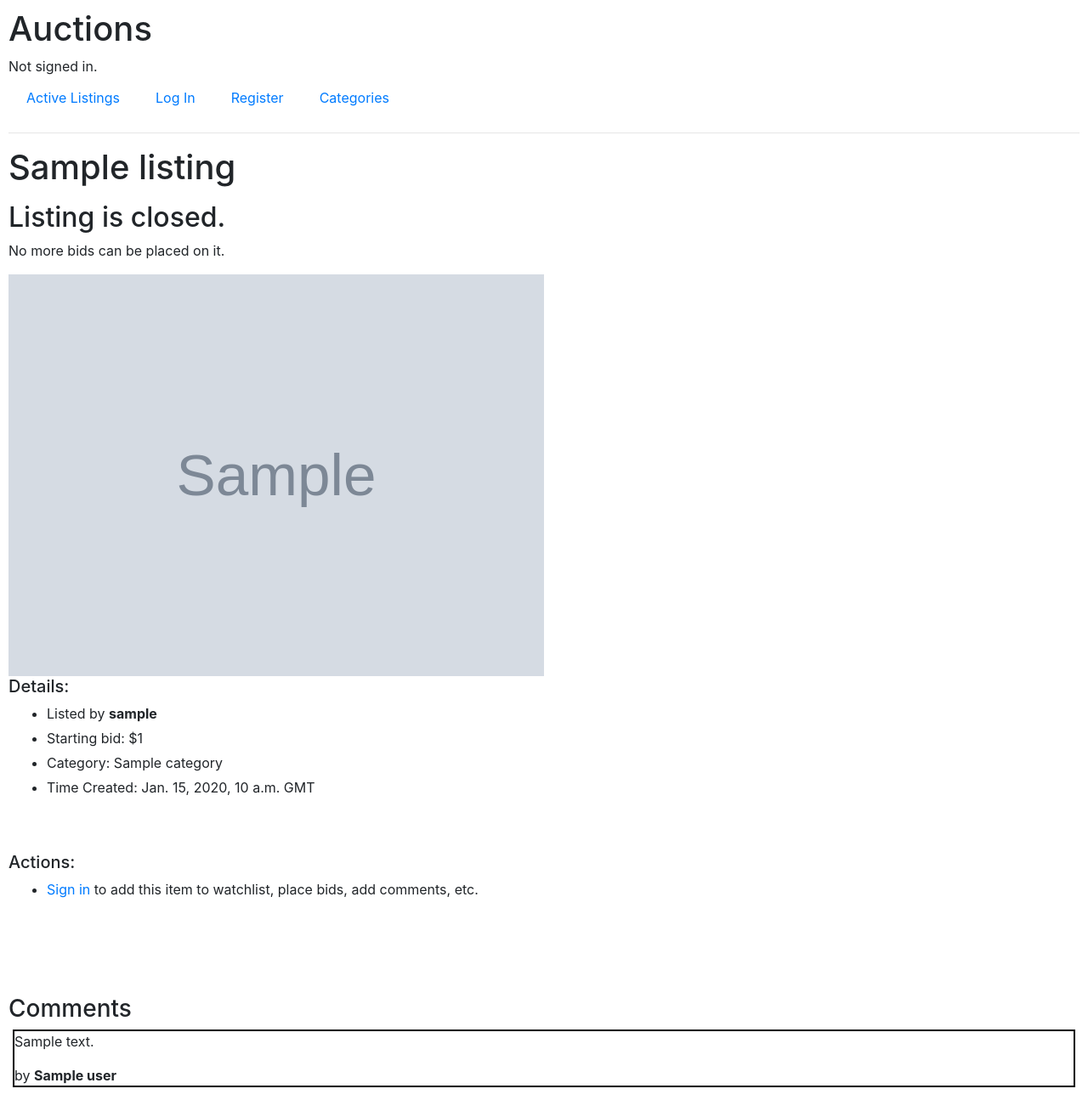
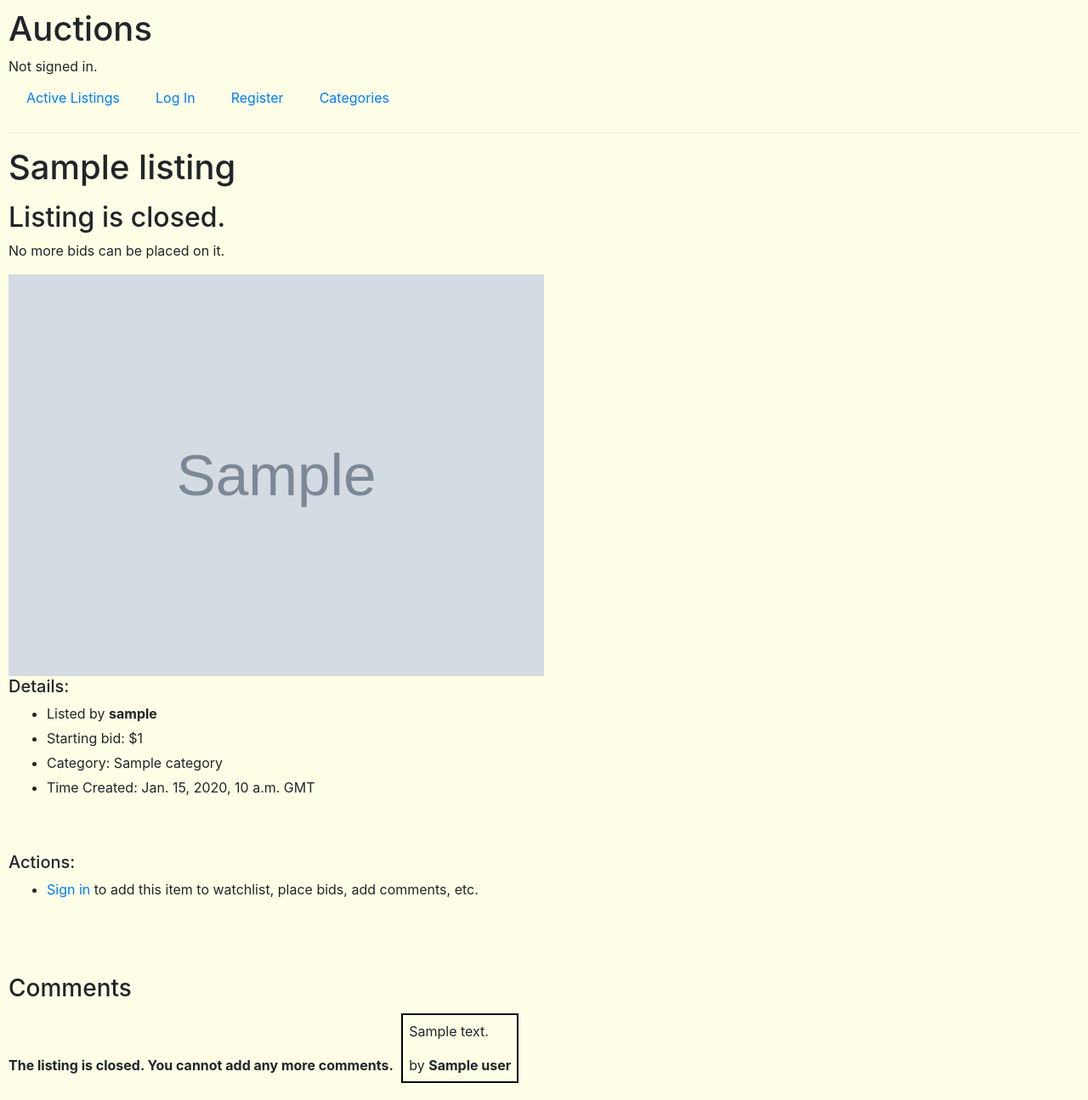
Before and after one commit to kmcclenn/Commerce, a Django app: template Commerce/auctions/templates/auctions/listings.html in a window 1280 px wide. Shown: the whole page at 85% size. Run offline with Django 3.2, Linux system fonts and the light colour scheme; the template is opened without the code that fills it: most values are stand-ins (such as "Sample title", 1, 10 or a date in 2020); grey boxes marked "Sample" are stand-in pictures; some libraries are stand-ins or nearby versions.

Commit message:
final commit before commented out blocks of code are deleted

```diff
--- a/Commerce/auctions/admin.py
+++ b/Commerce/auctions/admin.py
@@ -1,3 +1,4 @@
+
 from django.contrib import admin
 
 from .models import Listings, Comments, Bids, User, ListingOwners
--- a/Commerce/auctions/models.py
+++ b/Commerce/auctions/models.py
@@ -1,10 +1,8 @@
 from django.contrib.auth.models import AbstractUser
 from django.db import models
 
-
-
 class Listings(models.Model):
-    choices = [(None, "Choose Category"), ("Toys", "Toys"), ("Electronics", "Electronics")] # change choose category to no category ... add more categories...
+    choices = [(None, "Choose Category"), ("Toys", "Toys"), ("Electronics", "Electronics"), ("Fashion", "Fashion"), ("Home", "Home"), ("Arts and Crafts", "Arts and Crafts"), ("Books", "Books"), ("Vehicles", "Vehicles")] # change choose category to no category ... add more categories...
     title = models.CharField(max_length = 64)
     description = models.TextField()
     starting_bid = models.IntegerField()
--- a/Commerce/auctions/static/auctions/styles.css
+++ b/Commerce/auctions/static/auctions/styles.css
@@ -1,7 +1,27 @@
 body {
     padding: 10px;
+	background-color: #feffe6;
 }
 
 li {
 	margin: 5px;
 }
+
+.listing {
+	margin: 15px;
+	border: 2px solid black;
+	width: 50%;
+}
+
+.comment {
+	 border:2px solid black;
+	 margin: 5px;
+	 display:inline-block;
+	 padding:7px
+}
+
+.submit {
+	 margin:10px;
+	 padding:4px;
+	 width:10%;
+}
--- a/Commerce/auctions/templates/auctions/index.html
+++ b/Commerce/auctions/templates/auctions/index.html
@@ -2,10 +2,14 @@
 
 {% block body %}
     <h2>{{ title }}</h2>
+
+	{% if not listings %}
+		There are no listings.
+	{% endif %}
     {% for listing in listings %}
 
 		{% if listing.0.active %}
-			<div class = "container" style="margin: 15px; border: 2px solid black; width: 50%;">
+			<div class = "container listing">
 				<div class = "row">
 					<div class = "col-6">
 						<a href="{% url 'listing' listing.0.id %}"><h4>{{ listing.0.title }}</h4></a>
--- a/Commerce/auctions/templates/auctions/listings.html
+++ b/Commerce/auctions/templates/auctions/listings.html
@@ -2,6 +2,10 @@
 
 {% block body %}
 <h1>{{ listing.title }}</h1>
+
+{% if error_message %}
+	<strong>{{ error_message}}</strong>
+{% endif %}
 
 <p>
 {% if not listing.active %}
@@ -52,7 +56,6 @@
 
 </ul>
 <br>
-<br>
 
 {% if user.is_authenticated and listing.active %}
 
@@ -69,7 +72,7 @@
 			<strong>{{ error_message}}</strong>
 		{% endif %}
 		<br>
-		<input type="submit", style="margin:10px; padding:4px; width:10%;">
+		<input type="submit" class="submit">
 	</form>
 
 
@@ -78,21 +81,25 @@
 <br>
 <br>
 <h3>Comments</h3>
+{% if not listing.active %}
+	<b>The listing is closed. You cannot add any more comments.</b>
+{% endif %}
 {% for comment in comments %}
-	<div style="border:2px solid black; margin: 5px;">
+	<div class="comment">
 		<p>{{ comment.comment }}</p>
 		by <strong>{{ comment.user }}</strong>
 	</div>
+	<br>
 {% endfor %}
 
-{% if user.is_authenticated %}
+{% if user.is_authenticated and listing.active %}
 	Put your comment here:
 	<form method="post" action="{% url 'comment' listing.id%}">
 		{% csrf_token %}
 		{{ new_comment_form }}
 
 		<br>
-		<input type="submit", style="margin:10px; padding:4px; width:10%;">
+		<input type="submit" class="submit">
 	</form>
 {% endif %}
 
--- a/Commerce/auctions/views.py
+++ b/Commerce/auctions/views.py
@@ -26,7 +26,7 @@ class NewBidForm(forms.Form):
     def __init__(self, *args, **kwargs):
         self.max_bid = kwargs.pop('max_bid', -1)
         super().__init__(*args, **kwargs)
-        style = "margin:10px; padding:4px; width:20%;"
+        style = "margin:10px; padding:4px; width:30%;"
         self.fields['bid'].label = False
         if self.max_bid:
             self.fields['bid'].widget = forms.NumberInput(attrs={'style':style, 'placeholder':f'Bid Amount (Current Bid is {self.max_bid})'})
```
